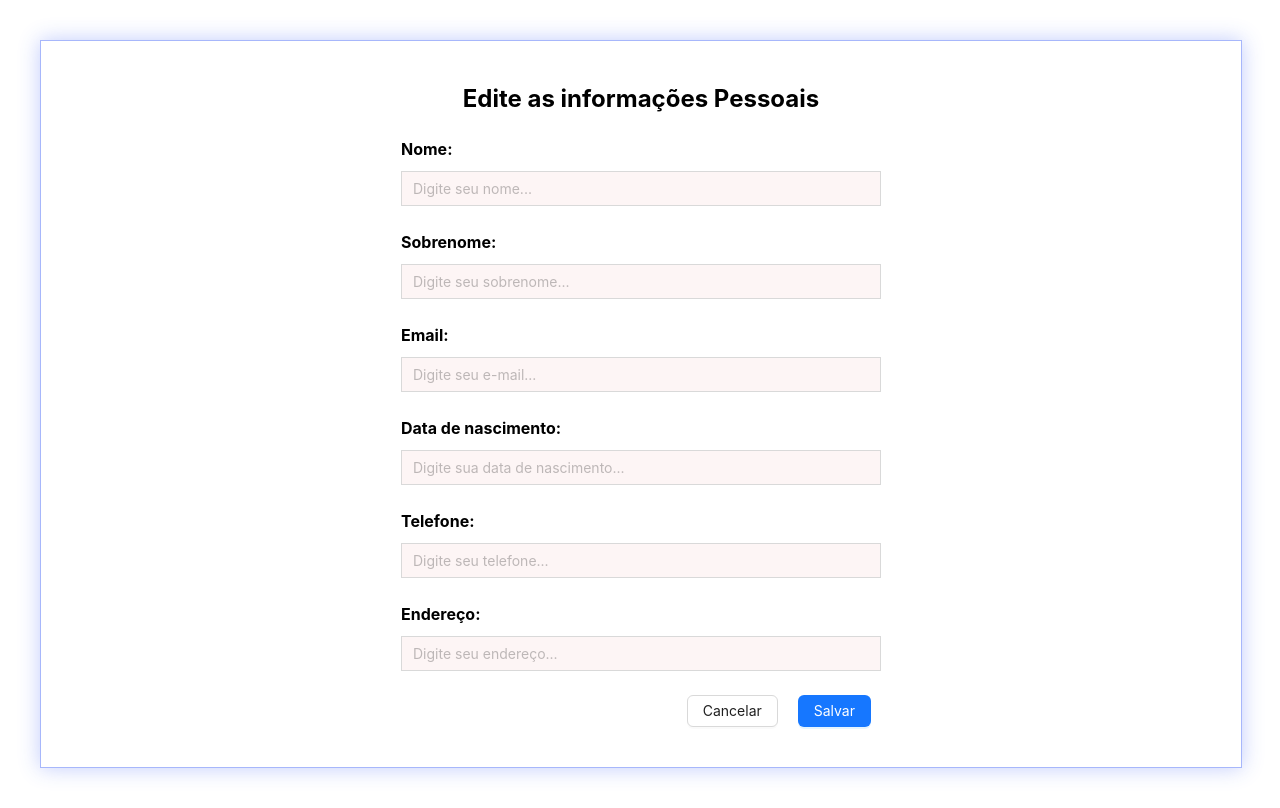
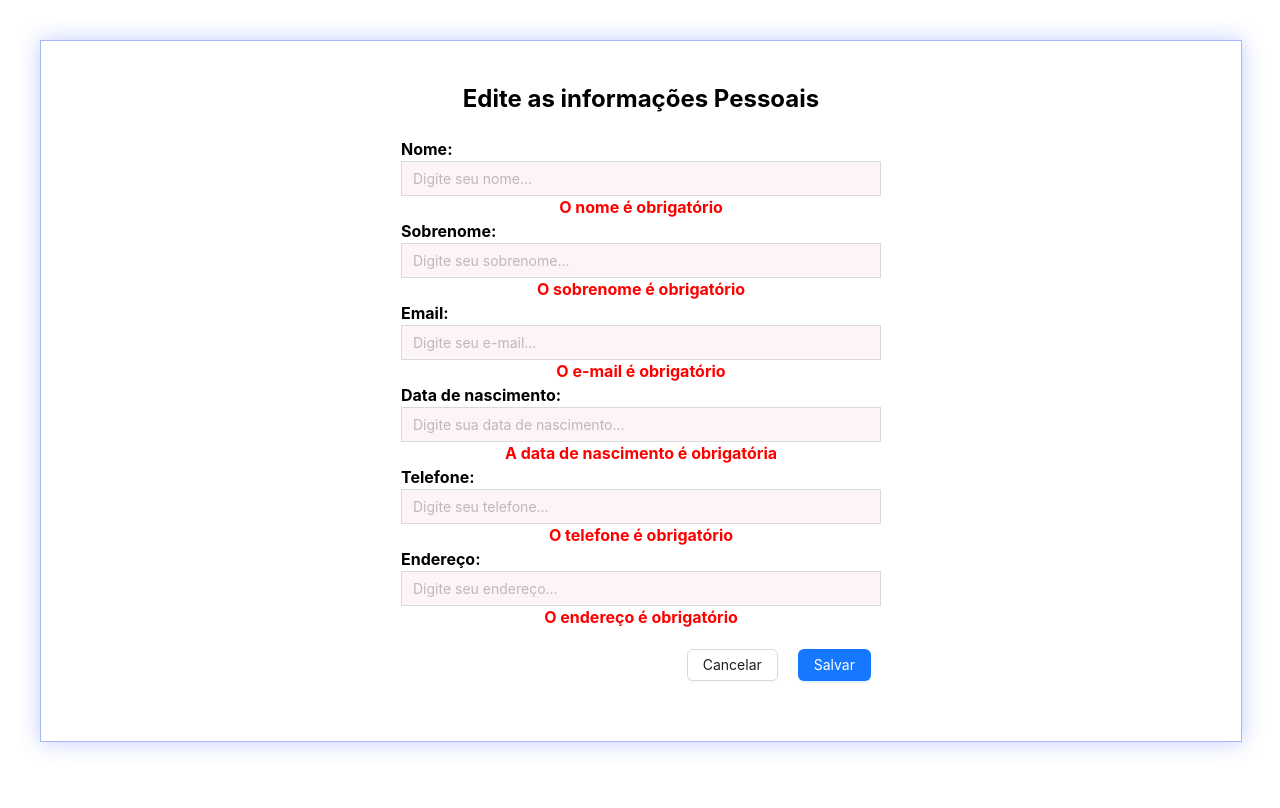
Before and after one commit to Lanmgomez/frontEnd-crud-fullcycle, a React (Vite) app: page /users/1/edit-user in a window 1280 px wide. Both pictures are taken after a click on the button "Salvar". Built offline with nearby package versions, Linux system fonts and the light colour scheme; no server answers.

Commit message:
adicionando validação de campos obrigatórios

```diff
--- a/src/components/crudUsers/components/EditCard/EditCard.scss
+++ b/src/components/crudUsers/components/EditCard/EditCard.scss
@@ -17,7 +17,6 @@
         .form-span {
             display: flex;
             font-weight: bold;
-            margin-bottom: 10px;
         };
 
         .input-form {
@@ -33,7 +32,7 @@
             margin-bottom: 40px;
 
             .ant-btn {
-                margin: 0 10px;
+                margin: 20px 10px;
             };
         };
     };
--- a/src/components/crudUsers/components/EditCard/EditCard.tsx
+++ b/src/components/crudUsers/components/EditCard/EditCard.tsx
@@ -2,7 +2,7 @@ import { Formik } from 'formik';
 import FormUser from './Form/FormUser';
 import { validationSchema } from './validations';
 import { useNavigate, useParams } from 'react-router-dom';
-import { handleSuccessNotification } from '../../../utils';
+import { handleErrorNotification, handleSuccessNotification } from '../../../utils';
 import { UpdateUsersData, usersUrl } from '../../hooks/CrudUsersData';
 export type PROPS_FORM =  {
   name: string;
@@ -38,6 +38,7 @@ function EditCard() {
       navigate("/");
     }
     catch (error) {
+      handleErrorNotification('Erro ao editar o usuário', 'Tente novamente mais tarde');
       console.log(error);
     };
   };
--- /dev/null
+++ b/src/components/crudUsers/components/EditCard/ErrorMessages/ErrorMessage.tsx
@@ -0,0 +1,14 @@
+type PROP = {
+  error: string | undefined,
+  touched: boolean | undefined
+};
+
+const ErrorMessage = ({ error, touched }: PROP) => {
+  return (
+    <div style={{ color: "red", marginTop: "-25px", fontWeight: "bold" }}>
+        {error && touched && <div>{error}</div>}
+    </div>
+  );
+};
+
+export default ErrorMessage;
--- a/src/components/crudUsers/components/EditCard/Form/FormUser.tsx
+++ b/src/components/crudUsers/components/EditCard/Form/FormUser.tsx
@@ -8,6 +8,7 @@ import Modals from '../Modals/Modals';
 import { GetUsersData, usersUrl } from '../../../hooks/CrudUsersData';
 import { useParams } from 'react-router-dom';
 import { PROPS_FORM } from '../EditCard';
+import ErrorMessage from '../ErrorMessages/ErrorMessage';
 
 const FormUser = () => {
 
@@ -18,6 +19,8 @@ const FormUser = () => {
     submitForm,
     setFieldValue,
     setValues,
+    errors,
+    touched,
     values
   } = useFormikContext <PROPS_FORM> ();
 
@@ -58,6 +61,7 @@ const FormUser = () => {
           value={values.name}
         />
       </FormAntd.Item>
+      <ErrorMessage error={errors.name} touched={touched.name} />
 
       <span className='form-span'>Sobrenome:</span>
       <FormAntd.Item>
@@ -70,6 +74,7 @@ const FormUser = () => {
           value={values.lastname}
         />
       </FormAntd.Item>
+      <ErrorMessage error={errors.lastname} touched={touched.lastname} />
 
       <span className='form-span'>Email:</span>
       <FormAntd.Item>
@@ -82,6 +87,7 @@ const FormUser = () => {
           value={values.email}
         />
       </FormAntd.Item>
+      <ErrorMessage error={errors.email} touched={touched.email} />
 
       <span className='form-span'>Data de nascimento:</span>
       <FormAntd.Item>
@@ -94,6 +100,7 @@ const FormUser = () => {
           value={values.birthday}
         />
       </FormAntd.Item>
+      <ErrorMessage error={errors.birthday} touched={touched.birthday} />
 
       <span className='form-span'>Telefone:</span>
       <FormAntd.Item>
@@ -106,6 +113,7 @@ const FormUser = () => {
           value={values.phone}
         />
       </FormAntd.Item>
+      <ErrorMessage error={errors.phone} touched={touched.phone} />
 
       <span className='form-span'>Endereço:</span>
       <FormAntd.Item>
@@ -118,6 +126,7 @@ const FormUser = () => {
           value={values.address}
         />
       </FormAntd.Item>
+      <ErrorMessage error={errors.address} touched={touched.address} />
 
       <div className='form-buttons'>
         <Button onClick={() => setIsModalOpen(true)}>
--- a/src/components/utils.ts
+++ b/src/components/utils.ts
@@ -24,3 +24,11 @@ export const handleSuccessNotification = (message: string, description: string)
         description: description,
     });
 };
+
+export const handleErrorNotification = (message: string, description: string) => {
+    notification.open({
+        type: 'error',
+        message: message,
+        description: description,
+    });
+};
```
